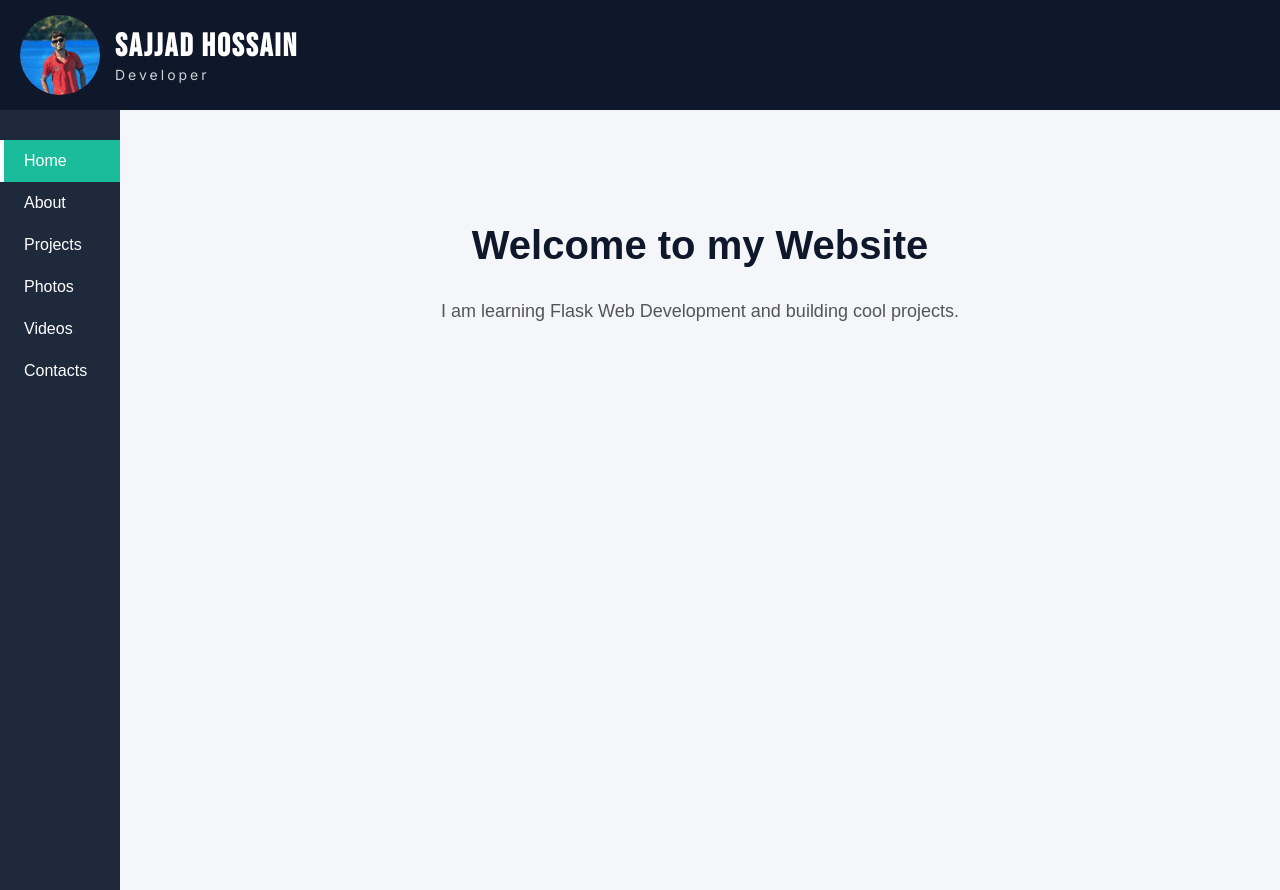
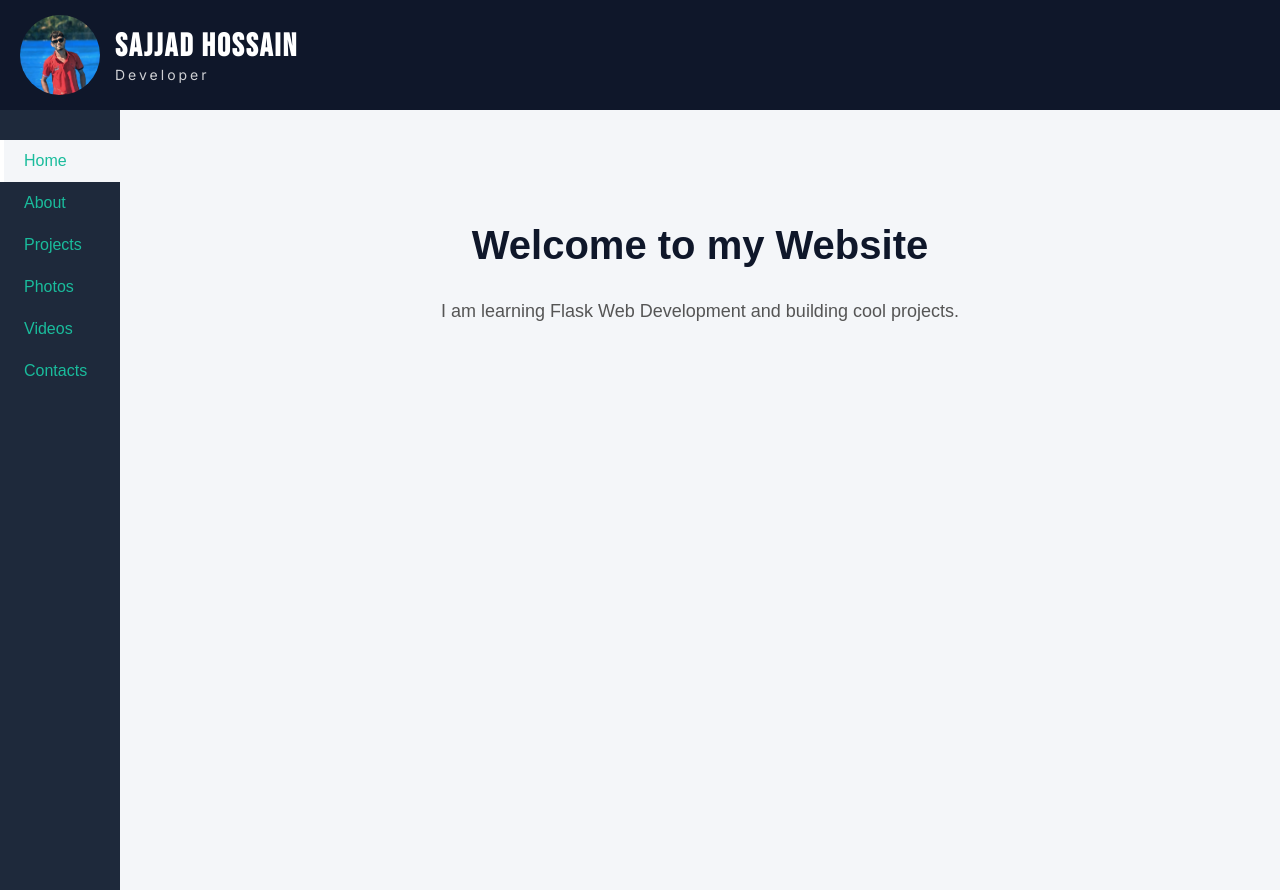
Before and after one commit to umaxinternetservice-source/Sajjad-Hossain, a Flask app: page / in a window 1280 px wide. Run offline with Flask 3, Linux system fonts and the light colour scheme.

Commit message:
Update style.css

```diff
--- a/static/style.css
+++ b/static/style.css
@@ -61,12 +61,12 @@ body {
     display: block;
     padding: 12px 20px;
     text-decoration: none;
-    color: white;
+    color: #1abc9c;
     border-left: 4px solid transparent;
 }
 
 .sidebar a.active {
-    background-color: #1abc9c;
+    background-color: #f4f6f9;
     border-left: 4px solid white;
 }
 
```
